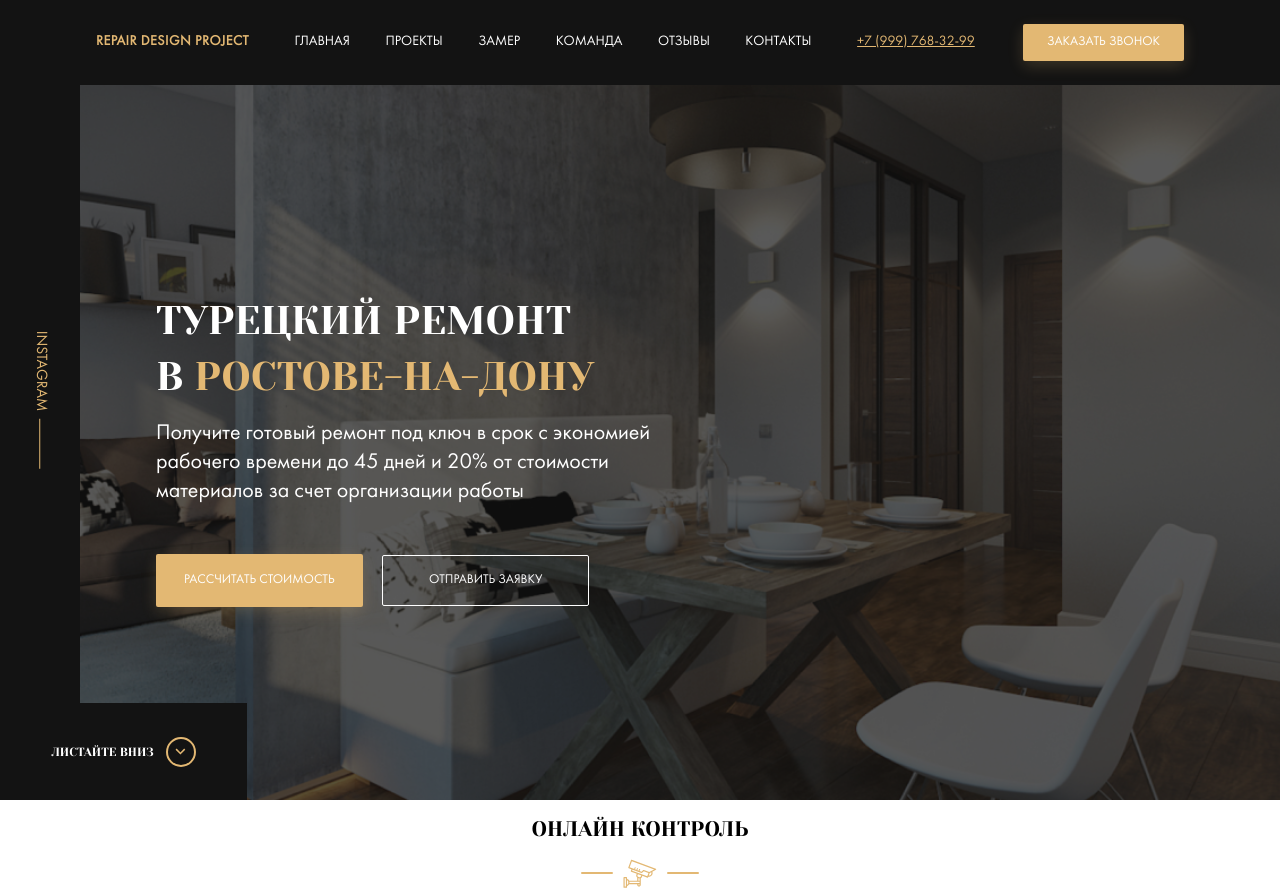
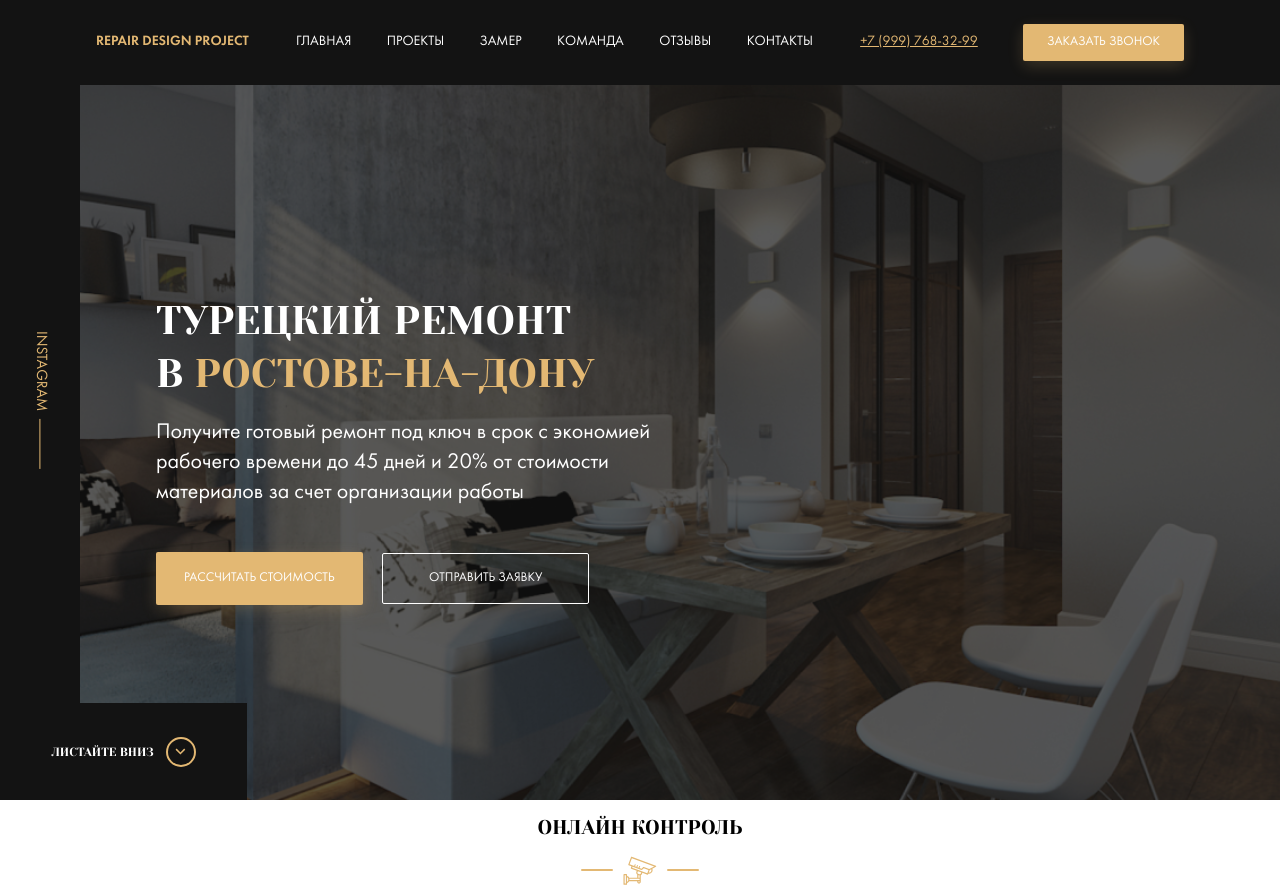
Before and after one commit to denrybaakov/RepairDesign, a website: page index.html in a window 1280 px wide. Drawn offline with Linux system fonts and the light colour scheme; files whose address does not match are found by name.

Commit message:
fixed: adaptive, instagram, font logo

```diff
--- a/sass/_settings.sass
+++ b/sass/_settings.sass
@@ -12,7 +12,9 @@ body
     text-align: center
     text-transform: uppercase
     &__heading
+      font-size: 1.42rem
       font-weight: 400
+      letter-spacing: 0
     &__image
       display: flex
       align-items: center
--- a/sass/templates/_header.sass
+++ b/sass/templates/_header.sass
@@ -13,9 +13,10 @@
   align-items: center
 
 .logo
-  letter-spacing: 0.48px
+  letter-spacing: 0
   text-transform: uppercase
   &__link
+    font-family: 'Futura Demi'
     font-weight: 600
     color: $primary
     text-decoration: none
@@ -37,7 +38,9 @@
 
 .phone
   color: $primary
+  &:hover
+    text-decoration: none
 
 .contacts
   &__phone
-    margin-right: 45px
+    margin-right: 42px
--- a/sass/templates/_hero.sass
+++ b/sass/templates/_hero.sass
@@ -27,13 +27,13 @@
     max-width: 47.85rem
     margin-left: 4.28rem
   &__title
-    margin: 0 0 1.1rem 0
+    margin: 0 0 1.2rem 0
   &__text
     font-family: 'Futura Book'
-    margin: 0 0 3.4rem 0
+    margin: 0 0 3.1rem 0
     max-width: 500px
     font-size: 1.571rem
-    line-height: 131%
+    line-height: 137%
     font-weight: 400
   &__button
     margin-right: 16px
@@ -61,6 +61,8 @@
       border: 2px solid $primary
       border-radius: 50%
       background: url(../img/arrowDown.svg) no-repeat center center
+    &:hover
+      color: $primary
   .scroll-down
     font-family: 'Yeseva One'
     font-weight: 400
@@ -75,12 +77,15 @@
   &__link
     display: flex
     align-items: center
+    align-self: center
     text-transform: uppercase
     font-size: 1.1rem
     line-height: 0.8
     color: $primary
     text-decoration: none
     transform: rotate(90deg)
+    &:hover
+      text-decoration: underline
     &::after
       content: ''
       margin-left: 8px
@@ -89,10 +94,9 @@
       background-color: $primary
 
 .title
-
   font-family: 'Yeseva One', cursive
   font-size: 2.857rem
-  line-height: 1.4
+  line-height: 132%
   font-weight: 400
   text-transform: uppercase
   &--primary
```
Also changed, not shown: index.html (+2 -1 lines), css/min/style.min.css, css/style.css.
